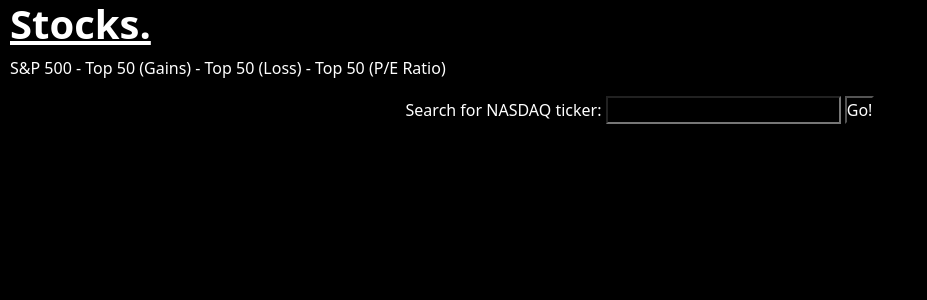
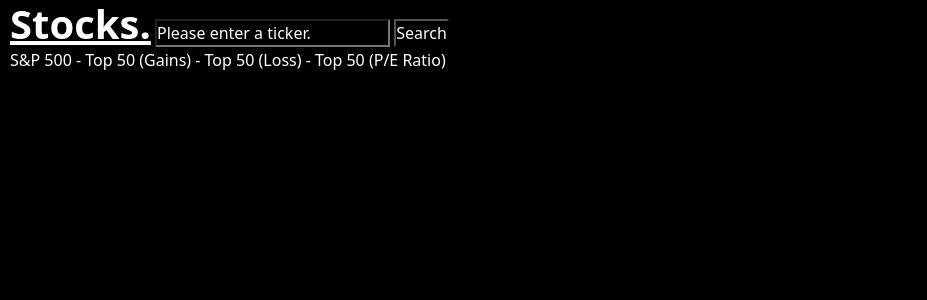
Before and after one commit to LHW99/stock_django, a Django app: page / in a window 1280 px wide. Shown: the top 300 px of the page, without its empty margins (0-927 px from the left). Run offline with Django 3.2, Linux system fonts and the light colour scheme; parts of the project's set-up code (start-up, migrations or seed data) failed here and were passed over.

Commit message:
made search bar function on all pages

```diff
--- a/stock_app/static/css/styles.css
+++ b/stock_app/static/css/styles.css
@@ -7,6 +7,11 @@
 
 html, body{
   width:100%;
+}
+
+.container{
+  display: flex;
+  justify-content:space-between;
 }
 
 .front-page{
--- a/stock_app/templates/base.html
+++ b/stock_app/templates/base.html
@@ -13,13 +13,21 @@
 </head>
 <body>
   <div>
-    <h1 class='front-header'><a href='{% url 'index' %}'><strong><u>Stocks.</u></strong></a></h1>
+    <div>
+      <h1 style='display:inline' class='front-header'><strong><u>Stocks.</u></strong></h1>
+      <form style='display:inline' method='GET' action='{% url 'index' %}'>
+        {% csrf_token %}
+        <input type='search' name='ticker_search' onfocus="this.value=''" value='Please enter a ticker.'>
+        <button type='submit'>Search</button>
+      </form>
+    </div>
       <div class='front-header'>
         <a href='{% url 'all' %}'>S&P 500</a>
         - <a href='{% url 'top50gain' %}'>Top 50 (Gains)</a>
         - <a href='{% url 'top50loss' %}'>Top 50 (Loss)</a>
         - <a href='{% url 'top50pe' %}'>Top 50 (P/E Ratio)</a>
       </div>
+
     {% block content %}{% endblock %}
   </div>
 </body>
--- a/stock_app/templates/index.html
+++ b/stock_app/templates/index.html
@@ -3,14 +3,6 @@
 {% block title %} <title>Stocks</title> {% endblock %}
 
 {% block content %}
-
-  <form class='front-page' method='GET' action=''>
-    <p>{{ error_message }}</p>
-    {% csrf_token %}
-    <label for='ticker_search'>Search for NASDAQ ticker:</label>
-    <input type='search' name='ticker_search'>
-    <button type='submit'>Go!</button>
-  </form>
     <br>
   <h1 class='front-page'><strong>{{ companyName }} {{ symbol }}</strong></h1>
   <h3 class='front-page'><strong>{{ latestPrice }}</strong></h3>
--- a/stock_app/views.py
+++ b/stock_app/views.py
@@ -1,5 +1,6 @@
 from django.shortcuts import render
 from django.http import HttpResponse, HttpResponseRedirect
+from django.urls.base import reverse
 from keys import *
 import requests
 from stock_dataframe import rv_dataframe
```
